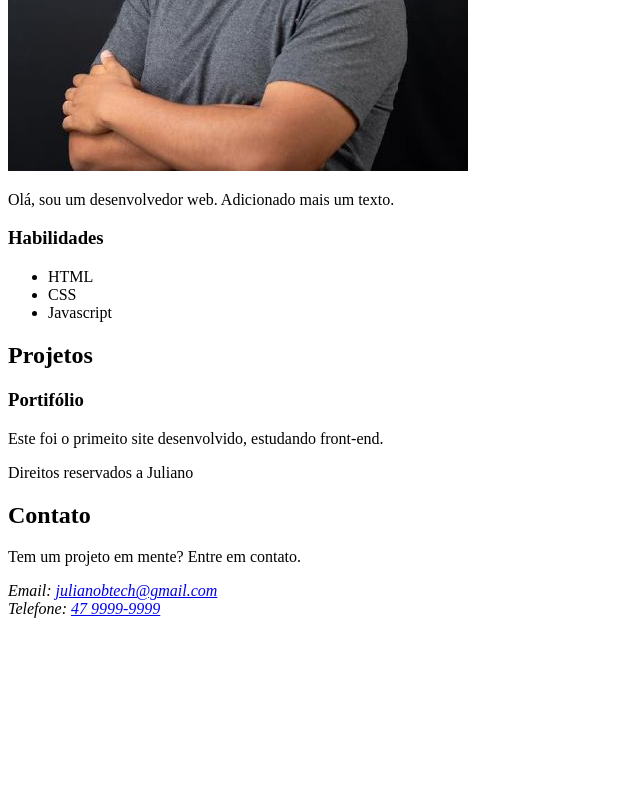
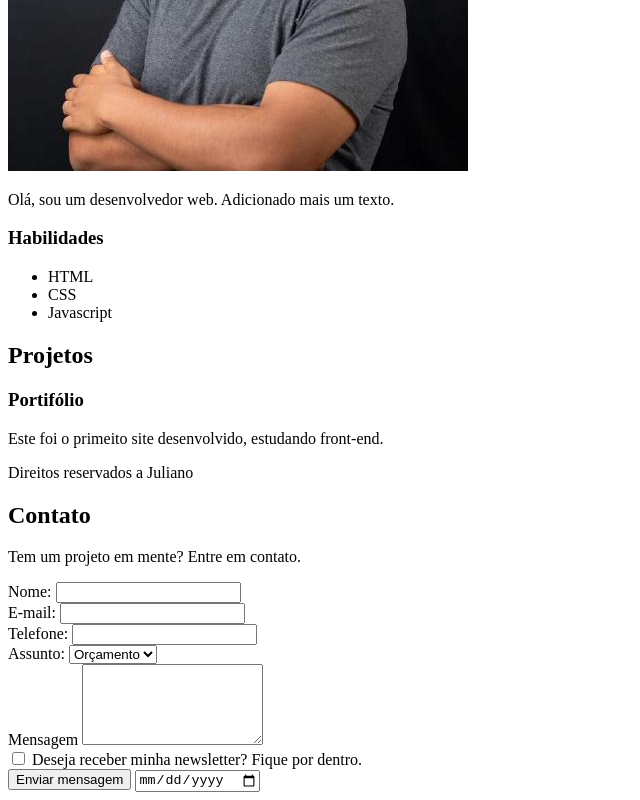
Before and after one commit to julianobtech/site, a plain HTML site: page index.html in a window 1280 px wide. Shown: the part 508-1308 px from the top of the page, without its empty margins (0-640 px from the left). Before the commit the page ends 1134 px from the top, so only its background shows below. Drawn offline with Linux system fonts and the light colour scheme.

Commit message:
adicionado formulário

```diff
--- a/index.html
+++ b/index.html
@@ -53,10 +53,39 @@
         <section id="contato">
             <h2>Contato</h2>
             <p>Tem um projeto em mente? Entre em contato.</p>
-            <address>
-                Email: <a href="mailto:julianobtech@gmail.com">julianobtech@gmail.com</a> <br>
-                Telefone: <a href="tel:+">47 9999-9999</a>
-            </address>
+
+            <form action="">
+
+                <label for="nome">Nome: </label>
+                <input type="text" id="nome" name="nome" required><br>
+
+                <label for="email">E-mail: </label>
+                <input type="email" id="email" name="email" required><br>
+
+                <label for="telefone">Telefone: </label>
+                <input type="tel" id="telefone" name="telefone"><br>
+
+                <label for="assunto">Assunto: </label>
+                <select name="assunto" id="assunto">
+                    <option value="orcamento">Orçamento</option>
+                    <option value="duvida">Dúvida</option>
+                    <option value="outro">Outro</option>
+                </select>
+
+                <br>
+
+                <label for="mensagem">Mensagem</label>
+                <textarea name="mensagem" id="mensagem" cols="20" rows="5" required></textarea><br>
+
+                <input type="checkbox" id="inscricao" name="inscricao">
+                <label for="inscricao">Deseja receber minha newsletter? Fique por dentro.</label>
+
+                <br>
+
+                <input type="submit" value="Enviar mensagem">
+                <input type="date">
+
+            </form>
         </section>
 
     </footer>
```
